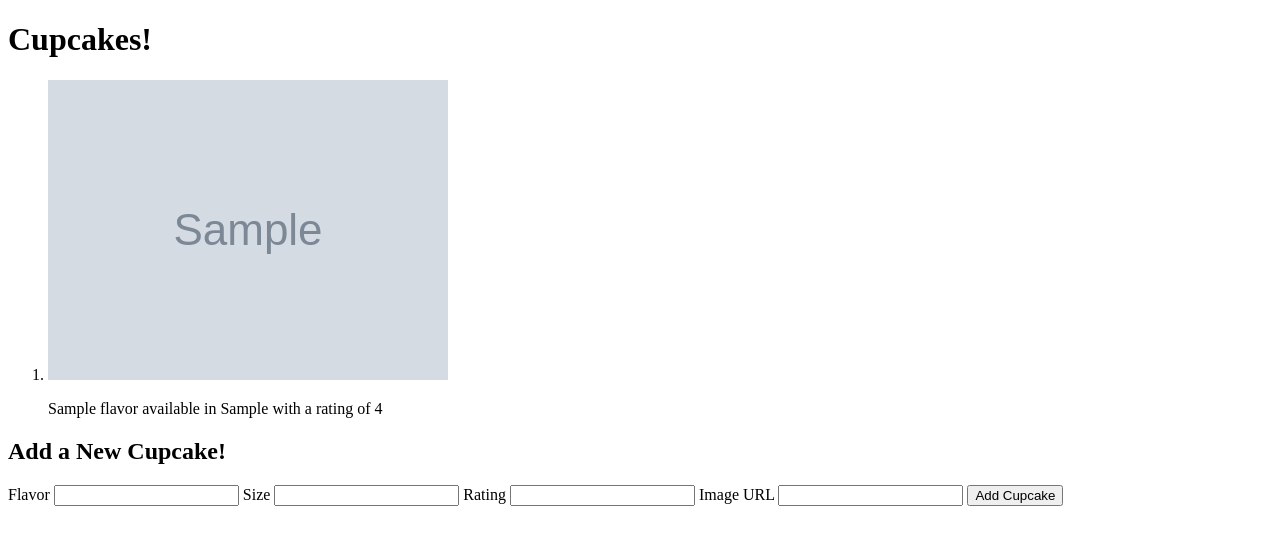
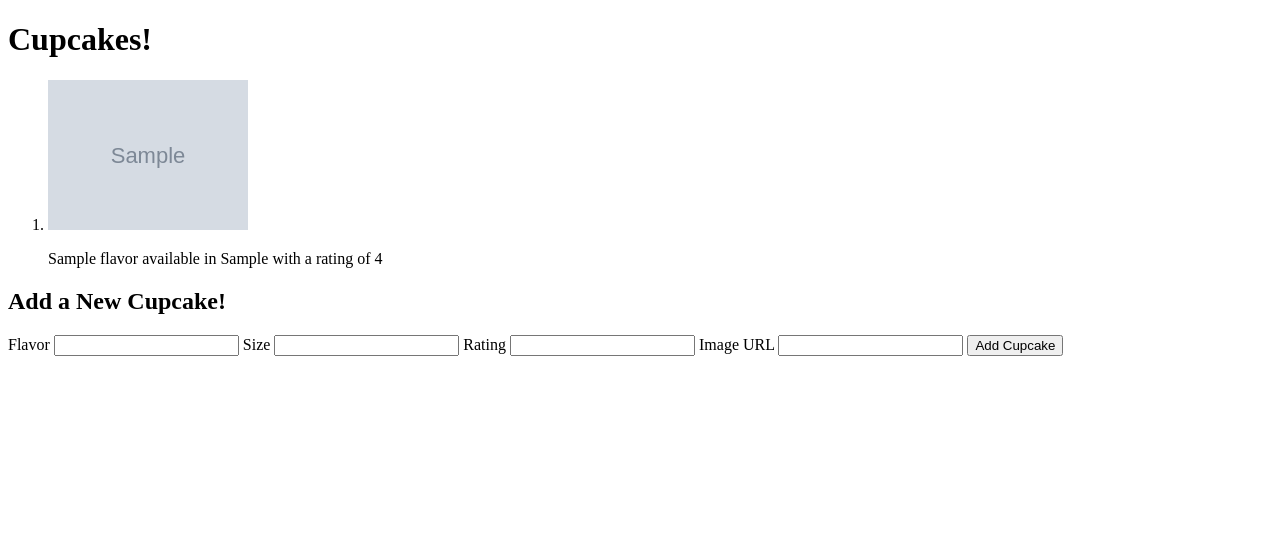
Before and after one commit to clchen-arcadia/flask-cupcakes, a Flask app: page / in a window 1280 px wide. Shown: the top 545 px of the page. Run offline with Flask 3, Linux system fonts and the light colour scheme; tables that the repository leaves empty hold one stand-in row (values such as "Sample post"); grey boxes marked "Sample" are stand-in pictures; some libraries are stand-ins or nearby versions.

Commit message:
Add links to favicon and styles

```diff
--- a/templates/index.html
+++ b/templates/index.html
@@ -5,6 +5,8 @@
   <meta http-equiv="X-UA-Compatible" content="IE=edge">
   <meta name="viewport" content="width=device-width, initial-scale=1.0">
   <title>Cupcakes API</title>
+  <link rel="stylesheet" href="/static/style.css">
+  <link rel="icon" href="favicon.ico">
 </head>
 <body>
   <h1>Cupcakes!</h1>
```
